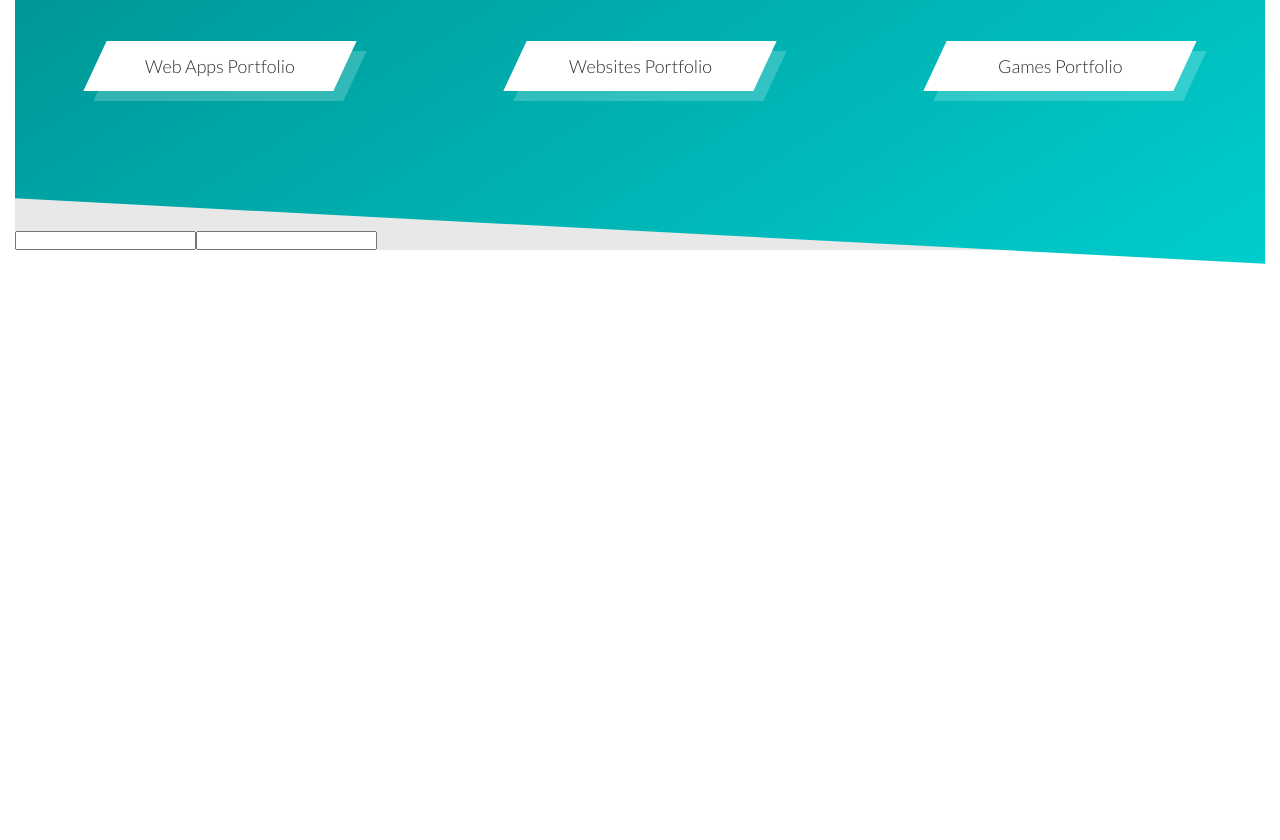
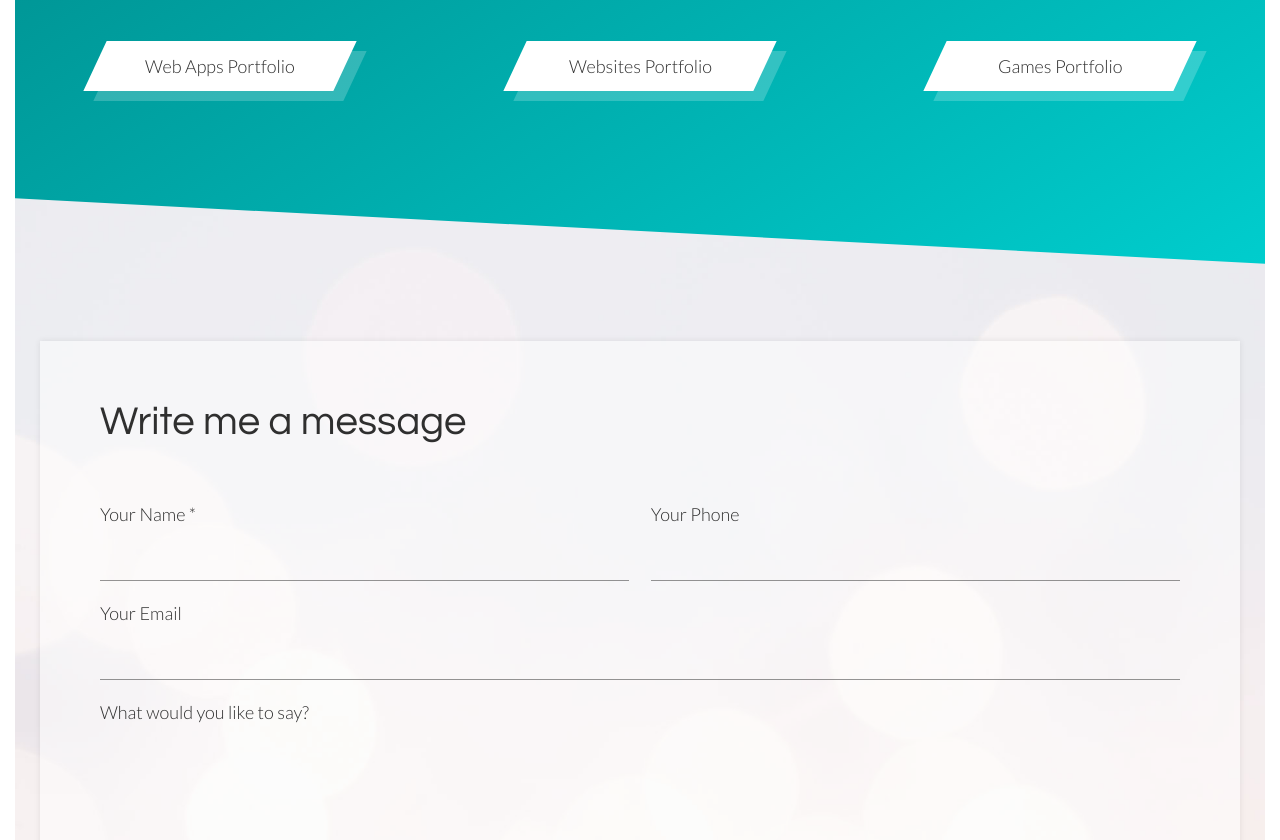
Before and after one commit to alanespinet/alanespinet, a React app: page / in a window 1280 px wide. Shown: the part 1960-2800 px from the top of the page. Before the commit the page ends 2225 px from the top, so only its background shows below. Built offline with nearby package versions, Linux system fonts and the light colour scheme; some icons are missing.

Commit message:
Home Contact

```diff
--- a/src/components/screens/Home/HomeContact.js
+++ b/src/components/screens/Home/HomeContact.js
@@ -3,39 +3,98 @@ import { connect } from 'react-redux';
 import * as actions from '../../../redux/actions';
 
 import store from '../../../redux/store/store';
+import Button from '../../common/Button';
 
 class HomeContact extends Component {
   onChangeName(e){
     const value = e.target.value;
     this.props.setPropValue('name', value);
-
-    console.log(store.getState());
   }
 
   onChangePhone(e){
     const value = e.target.value;
     this.props.setPropValue('phone', value);
+  }
 
-    console.log(store.getState());
+  onChangeEmail(e){
+    const value = e.target.value;
+    this.props.setPropValue('email', value);
+  }
+
+  onChangeMessage(e){
+    const value = e.target.value;
+    this.props.setPropValue('message', value);
+  }
+
+  onSend(e){
+    e.preventDefault();
+    console.log('click');
   }
 
   render(){
     return (
-      <div>
+      <div className="home__contact">
+        <div className="container">
+          <div className="home__contact__form-wrapper">
+            <h2>Write me a message</h2>
             <form>
+              <div className="home__contact__control-row">
+                <div className="home__contact__control-row__control-col home__contact__control-row__control-col--half">
+                  <label htmlFor="quick-contact-name">Your Name *</label>
                   <input
                     type="text"
                     id="quick-contact-name"
                     value={this.props.qc_name}
                     onChange={this.onChangeName.bind(this)}
                   />
+                </div>
+
+                <div className="home__contact__control-row__control-col home__contact__control-row__control-col--half">
+                  <label htmlFor="quick-contact-phone">Your Phone</label>
                   <input
-            type="text"
+                    type="tel"
                     id="quick-contact-phone"
                     value={this.props.qc_phone}
                     onChange={this.onChangePhone.bind(this)}
                   />
+                </div>
+              </div>
+
+              <div className="home__contact__control-row">
+                <div className="home__contact__control-row__control-col home__contact__control-row__control-col--full">
+                  <label htmlFor="quick-contact-email">Your Email</label>
+                  <input
+                    type="email"
+                    id="quick-contact-email"
+                    value={this.props.qc_email}
+                    onChange={this.onChangeEmail.bind(this)}
+                  />
+                </div>
+              </div>
+
+              <div className="home__contact__control-row">
+                <div className="home__contact__control-row__control-col home__contact__control-row__control-col--full">
+                  <label htmlFor="quick-contact-message">What would you like to say?</label>
+                  <textarea
+                    id="quick-contact-message"
+                    value={this.props.qc_message}
+                    onChange={this.onChangeMessage.bind(this)}
+                  >
+                  </textarea>
+                </div>
+              </div>
+
+              <div className="home__contact__button-wrapper">
+                <Button
+                  buttonColor="green"
+                  buttonOnClick={this.onSend.bind(this)}
+                >
+                  Send
+                </Button>
+              </div>
             </form>
+          </div>
+        </div>
       </div>
     )
   }
@@ -43,7 +102,9 @@ class HomeContact extends Component {
 
 const mapStateToProps = state => ({
   qc_name: state.quickContact.name,
-  qc_phone: state.quickContact.phone
+  qc_phone: state.quickContact.phone,
+  qc_email: state.quickContact.email,
+  qc_message: state.quickContact.message
 });
 
 const mapDispatchToProps = dispatch => ({
--- a/src/styles/base/_base.scss
+++ b/src/styles/base/_base.scss
@@ -18,7 +18,7 @@ h1, h2, h3, h4, h5, h6 {
   font-weight: 300;
 }
 
-p {
+p, label, input, textarea {
   font-family: 'Lato', sans-serif;
   font-weight: 300;
   color: $dark-gray;
--- a/src/styles/components/_Button.scss
+++ b/src/styles/components/_Button.scss
@@ -55,7 +55,7 @@
     }
 
     &:hover &__front {
-      background-color: darken($teal, 10%) !important;
+      background-color: rgba( $dark-gray, .8 ) !important;
       letter-spacing: 1px;
     }
 
--- a/src/styles/components/_Home.scss
+++ b/src/styles/components/_Home.scss
@@ -384,4 +384,79 @@
       }
     }
   }
+
+  &__contact {
+    padding: 16rem 0 12rem;
+    background-image: url('/images/home-contact-background.jpg');
+    background-position: center;
+    background-size: cover;
+    background-repeat: no-repeat;
+    margin-top: -10rem;
+
+    &__form-wrapper {
+      margin-top: 5rem;
+      background-color: rgba($white, .5);
+      padding: 6rem;
+      box-shadow: 0 0 6px rgba( $dark-gray, .1 );
+
+      h2 {
+        margin-bottom: 6rem;
+      }
+    }
+
+    &__button-wrapper {
+      margin-top: 4rem;
+
+      .button {
+        margin: 0 auto;
+      }
+    }
+
+    &__control-row {
+      display: flex;
+      justify-content: space-between;
+      align-items: flex-start;
+      margin-bottom: 2rem;
+
+      &__control-col {
+
+        label {
+          width: 100%;
+          display: block;
+          margin-bottom: 1rem;
+        }
+
+        input, textarea {
+          display: block;
+          width: 100%;
+          height: 45px;
+          border: none;
+          border-bottom: 1px solid rgba( $dark-gray, .5 );
+          background-color: transparent;
+          box-sizing: border-box;
+          transition: all .3s ease;
+        }
+
+        textarea {
+          height: 120px;
+          resize: none;
+          overflow-y: scroll;
+        }
+
+        input:focus,
+        textarea:focus {
+          outline: none !important;
+          border-bottom-color: $teal;
+        }
+
+        &--half {
+          flex-basis: 49%;
+        }
+
+        &--full {
+          flex-basis: 100%;
+        }
+      }
+    }
+  }
 }
```
Also changed, not shown: public/images/home-contact-background.jpg (added). Lines whose indentation alone changed are shown as unchanged.
